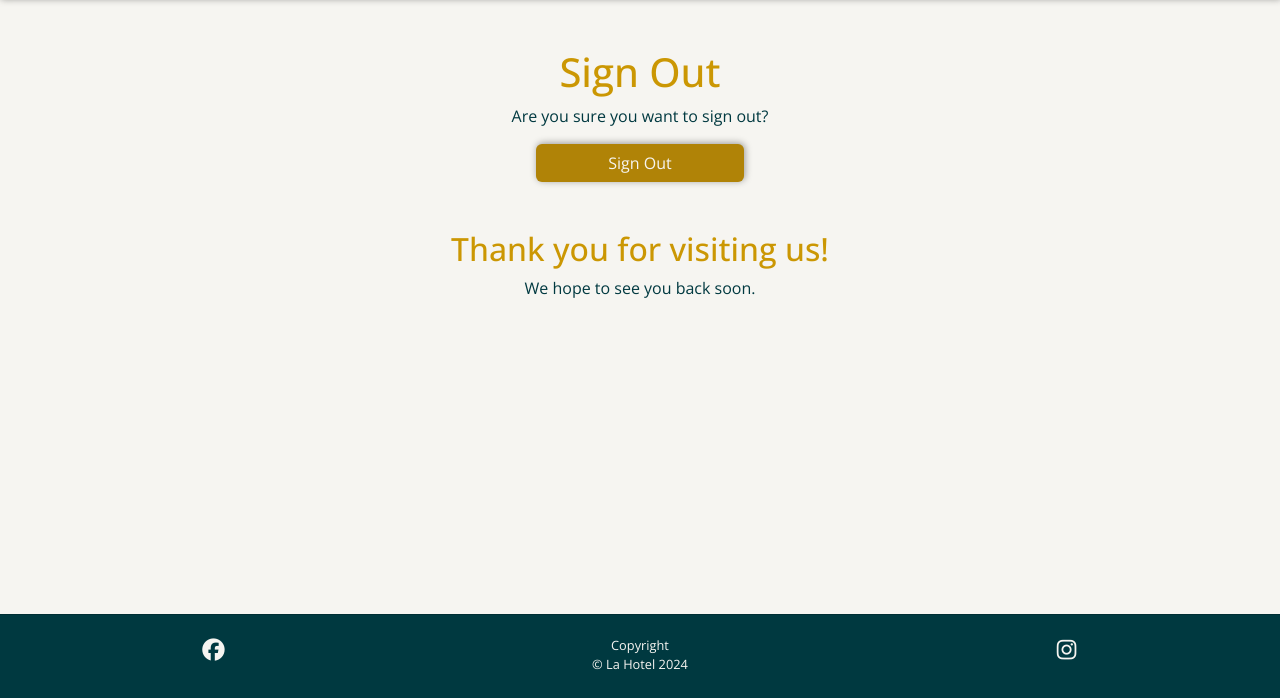
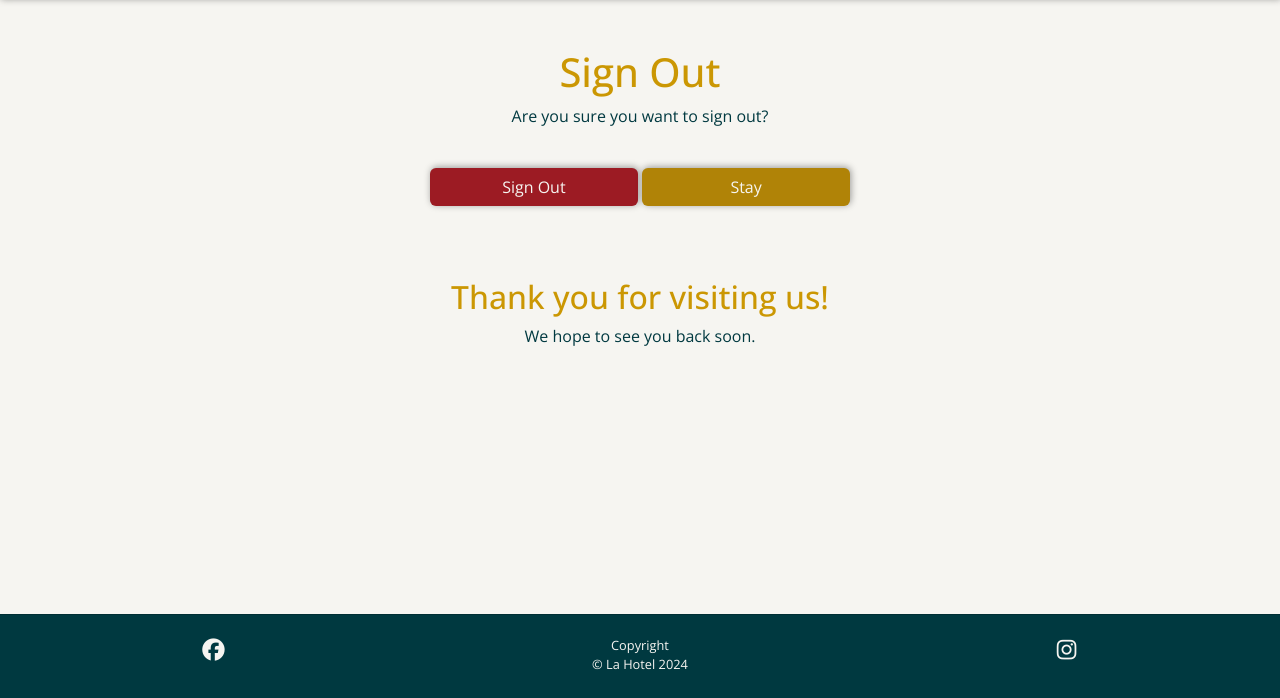
Before and after one commit to EVondrus/la-hotel, a Django app: page /accounts/logout/ in a window 1280 px wide. Shown: the part 102-800 px from the top of the page. Run offline with Django 5.2, Linux system fonts and the light colour scheme; the visitor is signed in with stand-in values (Sample User, id 1); some libraries are stand-ins or nearby versions.

Commit message:
refactor: Update logout button styling and add stay option

```diff
--- a/templates/allauth/account/logout.html
+++ b/templates/allauth/account/logout.html
@@ -14,7 +14,8 @@
             {% if redirect_field_value %}
             <input type="hidden" name="{{ redirect_field_name }}" value="{{ redirect_field_value }}"/>
             {% endif %}
-            <button type="submit" class="btn btn-gold">{% trans 'Sign Out' %}</button>
+            <button type="submit" class="btn btn-red my-4">{% trans 'Sign Out' %}</button>
+            <a href="{% url 'home' %}" class="btn btn-gold">Stay</a>
         </form>
     </div>
     <div class="container text-center mt-5">
```
